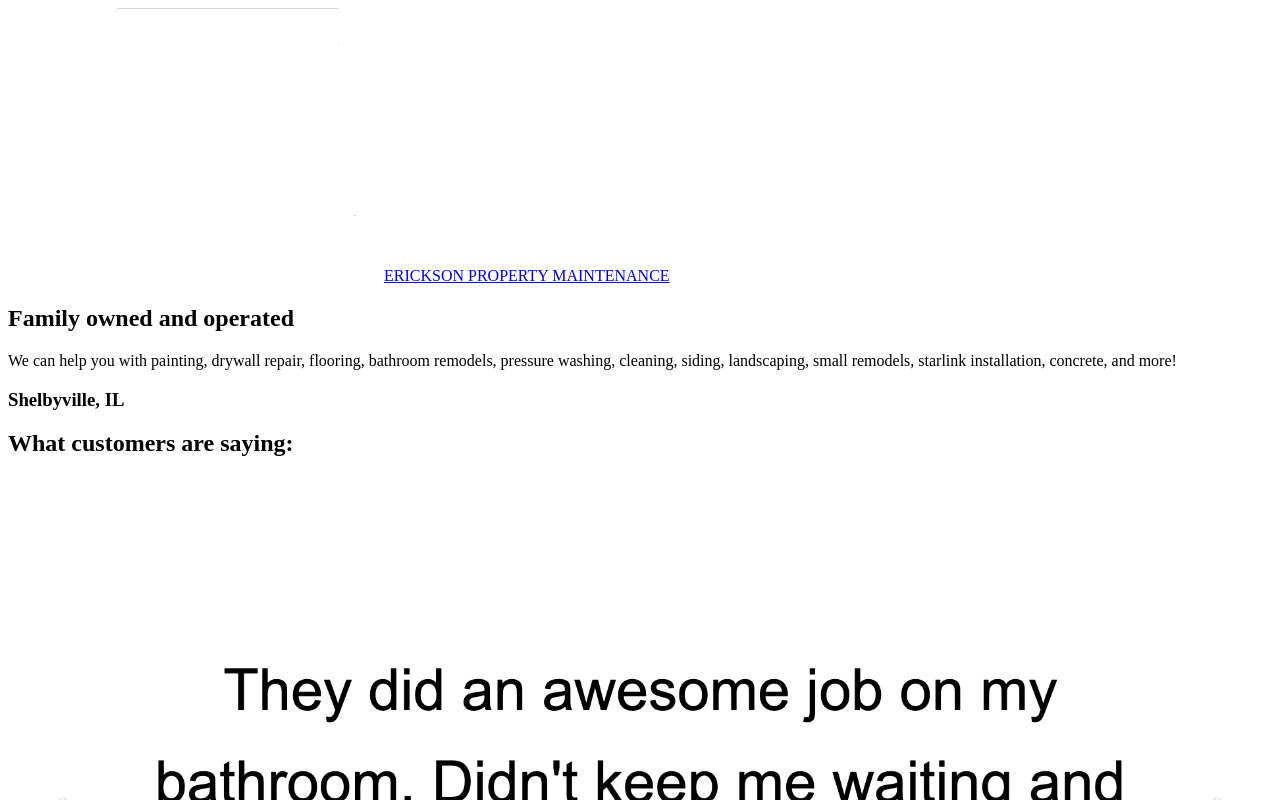
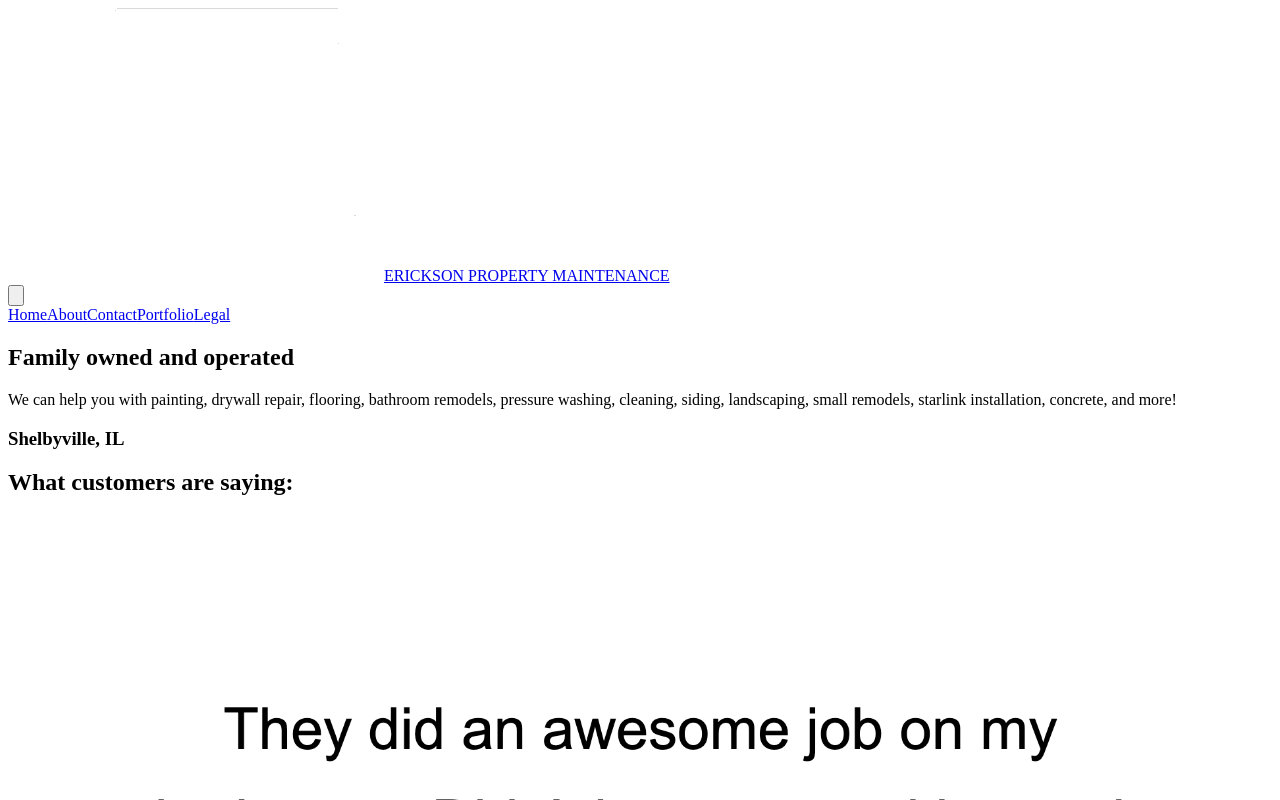
Before and after one commit to EmilyErickson/erickson-property-maintenance, a React (Vite) app: page / in a window 1280 px wide. Shown: the part 300-1100 px from the top of the page. Built offline with nearby package versions, Linux system fonts and the light colour scheme.

Commit message:
Create routes to each page

```diff
--- a/src/App.jsx
+++ b/src/App.jsx
@@ -1,18 +1,27 @@
 import { Routes, Route } from 'react-router-dom';
-// import { useState } from 'react';
 import {HomePage} from './pages/HomePage';
 import { Navbar } from './components/Navbar';
+import { AboutPage } from './pages/AboutPage';
+import { ContactPage } from './pages/ContactPage';
+import { PortfolioPage } from './pages/PortfolioPage';
+import { LegalPage } from './pages/LegalPage';
 import {ErrorPage} from "./pages/ErrorPage";
 import { Footer } from './components/Footer';
+import { Sidebar } from './components/Sidebar';
 
 function App() {
 
   return (
     <div>
       <Navbar />
-      <div>
+      <div className='main-page-container'>
+      <Sidebar />
       <Routes>
         <Route path="/" element={<HomePage />} />
+        <Route path="/about" element={<AboutPage />} />
+        <Route path="/contact" element={<ContactPage />} />
+        <Route path="/portfolio" element={<PortfolioPage />} />
+        <Route path="/legal" element={<LegalPage />} />
         <Route path="/*" element={<ErrorPage />} />
       </Routes>
       </div>
```
